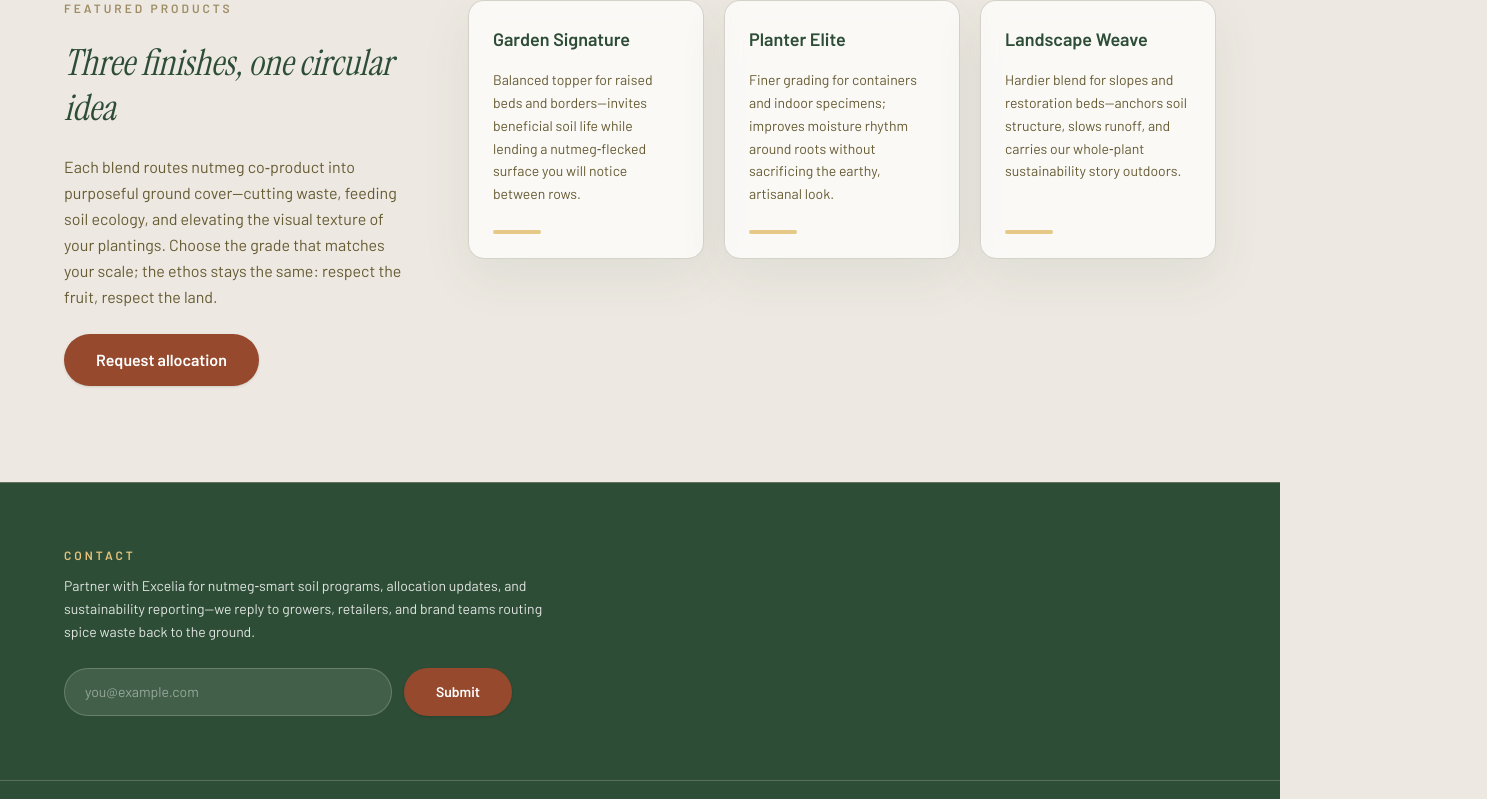
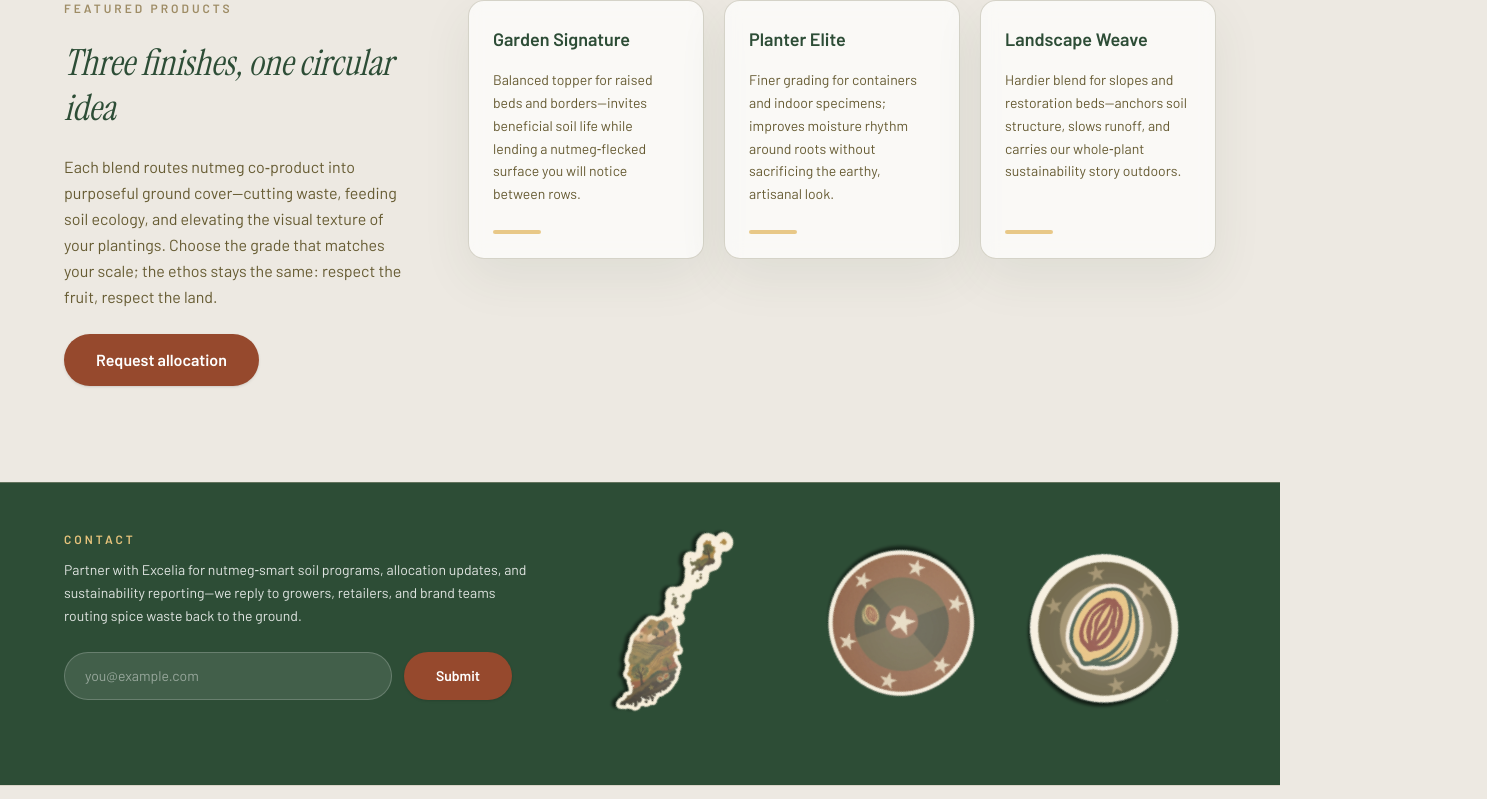
Before and after one commit to hc3526718/Excelia, a Next.js app: page / in a window 1280 px wide. Shown: the part 1998-2797 px from the top of the page, 1487 px wide, since content can reach past the window. Built offline with nearby package versions, Linux system fonts and the light colour scheme.

Commit message:
Fix wordmark display, sticker peel filters, footer layout (cream band), tighter stickers
Made-with: Cursor

```diff
--- /dev/null
+++ b/src/components/brand/ExceliaWordmark.tsx
@@ -0,0 +1,27 @@
+"use client";
+
+/**
+ * Plain <img> wordmark — avoids Next/Image SVG optimization quirks so embedded
+ * raster inside Excelia_Name.svg resolves reliably everywhere.
+ */
+export function ExceliaWordmark({
+  className,
+  priority,
+}: {
+  className?: string;
+  priority?: boolean;
+}) {
+  return (
+    // eslint-disable-next-line @next/next/no-img-element -- intentional for SVG+raster bundle
+    <img
+      src="/assets/Excelia_Name.svg"
+      alt="Excelia"
+      width={640}
+      height={160}
+      className={className}
+      loading={priority ? "eager" : "lazy"}
+      decoding="async"
+      draggable={false}
+    />
+  );
+}
--- a/src/components/landing/LandingExperience.tsx
+++ b/src/components/landing/LandingExperience.tsx
@@ -1,9 +1,9 @@
 "use client";
 
-import Image from "next/image";
 import Link from "next/link";
 import { motion } from "framer-motion";
 import { type FormEvent, useCallback, useState } from "react";
+import { ExceliaWordmark } from "@/components/brand/ExceliaWordmark";
 import { SiteHeader } from "@/components/hero/SiteHeader";
 import { HeroSection } from "@/components/hero/HeroSection";
 import StickerPeel from "@/components/stickers/StickerPeel";
@@ -12,31 +12,34 @@ import { MissionSection } from "@/components/mission/MissionSection";
 import { PillarsSection } from "@/components/pillars/PillarsSection";
 import { StorySection } from "@/components/story/StorySection";
 
-/** Rotation while dragging follows pointer; resting rotate prop — within ±20° */
+/** Tight row: ~5px gap between sticker assets; minimal Y stagger; slight X offsets for separation */
 const STICKERS = [
   {
     src: "/assets/Island_Sticker.png",
-    rotate: -14,
+    rotate: -12,
     peelDirection: 124,
     peelBackHoverPct: 11,
     peelBackActivePct: 70,
     shadowIntensity: 0.58,
     lightingIntensity: 0.11,
-    initialPosition: { x: 6, y: 8 } as const,
+    initialPosition: { x: 2, y: 1 } as const,
+    /** px — horizontal stagger (avoid overlap when rotated) */
+    xShiftPx: -6,
     yNudgePx: 0,
-    width: 208,
+    width: 184,
   },
   {
     src: "/assets/Flag_Sticker.png",
-    rotate: 18,
+    rotate: 14,
     peelDirection: 206,
     peelBackHoverPct: 12,
     peelBackActivePct: 68,
     shadowIntensity: 0.55,
     lightingIntensity: 0.1,
-    initialPosition: { x: -4, y: 14 } as const,
-    yNudgePx: 22,
-    width: 216,
+    initialPosition: { x: 4, y: 0 } as const,
+    xShiftPx: 14,
+    yNudgePx: -2,
+    width: 184,
   },
   {
     src: "/assets/Logo_Sticker.png",
@@ -46,11 +49,17 @@ const STICKERS = [
     peelBackActivePct: 72,
     shadowIntensity: 0.62,
     lightingIntensity: 0.09,
-    initialPosition: { x: 10, y: -4 } as const,
-    yNudgePx: -14,
-    width: 212,
+    initialPosition: { x: 3, y: 2 } as const,
+    xShiftPx: 10,
+    yNudgePx: 2,
+    width: 184,
   },
 ];
+
+/** Drag/peel bounds — minimal but enough for flap + drag */
+function stickerBoundsPx(w: number) {
+  return { bw: w + 18, bh: w + 22 };
+}
 
 const FOOTER_EXPLORE_LINKS = [
   { href: "#about", label: "About" },
@@ -59,27 +68,16 @@ const FOOTER_EXPLORE_LINKS = [
   { href: "#shop", label: "Shop Now" },
 ];
 
-function FooterBrandStickerSection() {
+function SiteFooterExplore() {
   return (
-    <section
-      className="relative overflow-x-hidden border-t border-white/20 bg-[var(--excelia-forest)] pb-14 pt-4 text-[var(--excelia-cream)] sm:pb-16 sm:pt-6"
-      aria-label="Excelia emblem, site links, and stickers"
-    >
-      {/* Full-bleed logo (emblem) — spans viewport width */}
-      <div className="relative mx-auto mb-10 w-full sm:mb-12 md:mb-14">
-        <Image
-          src="/assets/Excelia_Logo.png"
-          alt="Excelia emblem"
-          width={1800}
-          height={720}
-          sizes="100vw"
-          className="mx-auto block h-auto w-full max-h-[min(52vh,560px)] object-contain object-center px-2 sm:px-4"
-        />
+    <div className="border-t border-[var(--excelia-stone)]/35 bg-[var(--excelia-cream)] px-3 pb-12 pt-10 text-[var(--excelia-forest)] sm:px-8 sm:pb-14 sm:pt-12">
+      <div className="mx-auto max-w-6xl">
+        <div className="w-full px-1 sm:px-4">
+          <ExceliaWordmark className="mx-auto block h-auto w-full max-h-[min(38vh,440px)] max-w-[min(96vw,1100px)] object-contain object-center" />
         </div>
 
-      <div className="mx-auto max-w-6xl px-3 sm:px-8">
         <nav
-          className="border-t border-white/15 pt-8 font-[family-name:var(--font-barlow)] text-xs text-white/90 sm:text-sm"
+          className="mt-10 border-t border-[var(--excelia-stone)]/35 pt-8 font-[family-name:var(--font-barlow)] text-xs text-[var(--excelia-forest)] sm:mt-12 sm:text-sm"
           aria-label="Explore"
         >
           <p className="text-[10px] font-semibold uppercase tracking-[0.2em] text-[var(--excelia-gold)] sm:text-xs">
@@ -89,7 +87,7 @@ function FooterBrandStickerSection() {
             {FOOTER_EXPLORE_LINKS.map((item) => (
               <li key={item.href}>
                 <Link
-                  className="transition-opacity hover:opacity-75"
+                  className="text-[var(--excelia-forest)] opacity-90 transition-opacity hover:opacity-70"
                   href={item.href}
                 >
                   {item.label}
@@ -98,37 +96,8 @@ function FooterBrandStickerSection() {
             ))}
           </ul>
         </nav>
-
-        <div className="relative mt-12 flex w-full min-w-0 justify-center sm:mt-14 lg:justify-end">
-          <div className="flex max-w-full flex-wrap items-start justify-center gap-x-5 gap-y-6 sm:gap-x-8 sm:gap-y-10 lg:justify-end">
-            {STICKERS.map((s) => (
-              <div
-                key={s.src}
-                className="relative shrink-0"
-                style={{
-                  transform: `translateY(${s.yNudgePx}px)`,
-                  width: s.width + 64,
-                  height: s.width + 72,
-                }}
-              >
-                <StickerPeel
-                  imageSrc={s.src}
-                  width={s.width}
-                  rotate={s.rotate}
-                  peelBackHoverPct={s.peelBackHoverPct}
-                  peelBackActivePct={s.peelBackActivePct}
-                  shadowIntensity={s.shadowIntensity}
-                  lightingIntensity={s.lightingIntensity}
-                  initialPosition={s.initialPosition}
-                  peelDirection={s.peelDirection}
-                  className="left-0 top-0"
-                />
-              </div>
-            ))}
       </div>
     </div>
-      </div>
-    </section>
   );
 }
 
@@ -147,19 +116,20 @@ function ContactFooter() {
   };
 
   return (
-    <footer className="relative isolate z-0 bg-[var(--excelia-forest)] text-[var(--excelia-cream)]">
+    <footer className="relative isolate z-0">
       <div
         id="contact"
-        className="scroll-mt-20 border-t border-[var(--excelia-stone)]/40 px-3 py-12 sm:scroll-mt-24 sm:px-8 sm:py-16"
+        className="scroll-mt-20 border-t border-[var(--excelia-stone)]/40 bg-[var(--excelia-forest)] px-3 py-10 text-[var(--excelia-cream)] sm:scroll-mt-24 sm:px-8 sm:py-12"
       >
-        <div className="mx-auto max-w-6xl">
+        <div className="mx-auto grid max-w-6xl gap-10 lg:grid-cols-[minmax(0,1fr)_auto] lg:items-start lg:gap-12">
+          <div className="min-w-0 max-w-lg lg:max-w-none">
             <p className="font-[family-name:var(--font-barlow)] text-[10px] font-semibold uppercase tracking-[0.22em] text-[var(--excelia-gold)] sm:text-xs sm:tracking-[0.25em]">
               Contact
             </p>
-          <p className="mt-2 max-w-lg font-[family-name:var(--font-barlow)] text-[13px] leading-relaxed text-white/85 sm:mt-3 sm:text-sm">
-            Partner with Excelia for nutmeg‑smart soil programs, allocation updates,
-            and sustainability reporting—we reply to growers, retailers, and brand
-            teams routing spice waste back to the ground.
+            <p className="mt-2 font-[family-name:var(--font-barlow)] text-[13px] leading-relaxed text-white/85 sm:mt-3 sm:text-sm">
+              Partner with Excelia for nutmeg‑smart soil programs, allocation
+              updates, and sustainability reporting—we reply to growers,
+              retailers, and brand teams routing spice waste back to the ground.
             </p>
 
             <form
@@ -187,9 +157,45 @@ function ContactFooter() {
               </button>
             </form>
           </div>
+
+          <div className="min-w-0 overflow-visible lg:max-w-none lg:justify-self-end">
+            <div className="-mx-3 overflow-x-auto overflow-y-visible px-3 pb-1 sm:mx-0 sm:overflow-visible sm:pb-0">
+              <div className="flex min-w-min flex-nowrap items-end justify-center gap-[5px] overflow-visible sm:justify-end">
+              {STICKERS.map((s) => {
+                const { bw, bh } = stickerBoundsPx(s.width);
+                return (
+                  <div
+                    key={s.src}
+                    className="relative shrink-0 overflow-visible"
+                    style={{
+                      width: bw,
+                      height: bh,
+                      transform: `translate(${s.xShiftPx}px, ${s.yNudgePx}px)`,
+                      zIndex: 1,
+                    }}
+                  >
+                    <StickerPeel
+                      imageSrc={s.src}
+                      width={s.width}
+                      rotate={s.rotate}
+                      peelBackHoverPct={s.peelBackHoverPct}
+                      peelBackActivePct={s.peelBackActivePct}
+                      shadowIntensity={s.shadowIntensity}
+                      lightingIntensity={s.lightingIntensity}
+                      initialPosition={s.initialPosition}
+                      peelDirection={s.peelDirection}
+                      className="left-0 top-0"
+                    />
+                  </div>
+                );
+              })}
+              </div>
+            </div>
+          </div>
+        </div>
       </div>
 
-      <FooterBrandStickerSection />
+      <SiteFooterExplore />
     </footer>
   );
 }
--- a/src/components/stickers/StickerPeel.tsx
+++ b/src/components/stickers/StickerPeel.tsx
@@ -233,7 +233,13 @@ export default function StickerPeel({
       className={`draggable sticker-peel-scope ${className}`}
       style={cssVars}
     >
-      <svg width="0" height="0" aria-hidden>
+      {/* Non-zero SVG canvas so filter defs resolve for every instance (0×0 breaks filters in WebKit/Chromium). */}
+      <svg
+        aria-hidden
+        className="pointer-events-none fixed left-[-9999px] top-0 h-px w-px overflow-hidden"
+        width={1}
+        height={1}
+      >
         <defs>
           <filter id={`${fid}-pl`}>
             <feGaussianBlur stdDeviation="1" result="blur" />
```
Also changed, not shown: src/components/hero/SiteHeader.tsx (+10 -14 lines), src/components/landing/IntroSequence.tsx (+8 -11 lines), public/assets/Excelia_Name.svg. Lines whose indentation alone changed are shown as unchanged.
